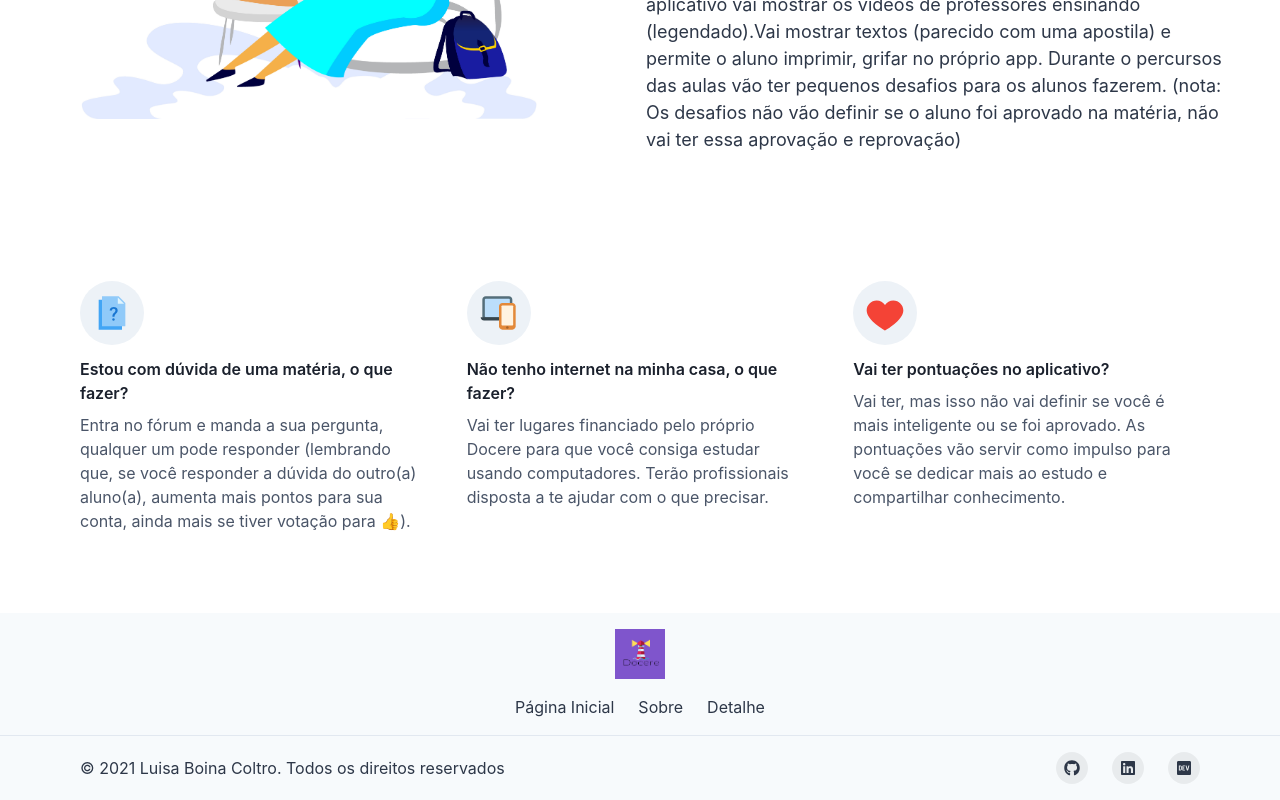
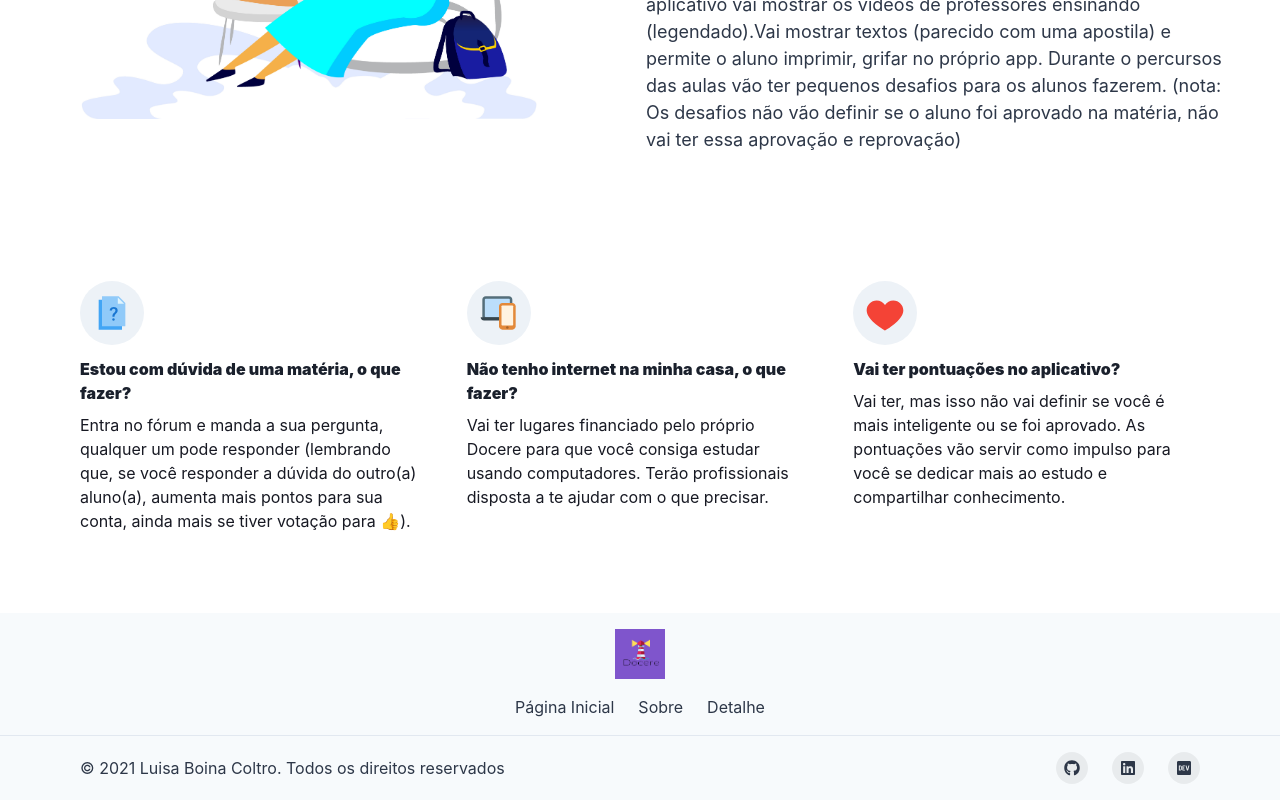
Before and after one commit to LuhBC-pixel/Docere, a Next.js app: page / in a window 1280 px wide. Shown: the part 1180-1980 px from the top of the page. Built offline with nearby package versions, Linux system fonts and the light colour scheme.

Commit message:
fix color of details

```diff
--- /dev/null
+++ b/src/components/DetailsText.tsx
@@ -0,0 +1,31 @@
+import { ReactElement } from 'react';
+import { Text, Stack, Flex, useColorModeValue } from '@chakra-ui/react';
+
+interface DetailsProps {
+  title: string;
+  text: string;
+  icon: ReactElement;
+}
+
+const DetailsText = ({ title, text, icon }: DetailsProps) => {
+  return (
+    <Stack>
+      <Flex
+        w={16}
+        h={16}
+        align={'center'}
+        justify={'center'}
+        color={'white'}
+        rounded={'full'}
+        bg={'gray.100'}
+        mb={1}
+      >
+        {icon}
+      </Flex>
+      <Text fontWeight={900}>{title}</Text>
+      <Text color={useColorModeValue('gray.900', 'white')}>{text}</Text>
+    </Stack>
+  );
+};
+
+export default DetailsText;
--- a/src/pages/_Details.tsx
+++ b/src/pages/_Details.tsx
@@ -1,33 +1,6 @@
-import { ReactElement } from 'react';
-import { Box, SimpleGrid, Icon, Text, Stack, Flex } from '@chakra-ui/react';
+import { Box, SimpleGrid, Icon } from '@chakra-ui/react';
 import { FcQuestions, FcMultipleDevices, FcLike } from 'react-icons/fc';
-
-interface DetailsProps {
-  title: string;
-  text: string;
-  icon: ReactElement;
-}
-
-const DetailsText = ({ title, text, icon }: DetailsProps) => {
-  return (
-    <Stack>
-      <Flex
-        w={16}
-        h={16}
-        align={'center'}
-        justify={'center'}
-        color={'white'}
-        rounded={'full'}
-        bg={'gray.100'}
-        mb={1}
-      >
-        {icon}
-      </Flex>
-      <Text fontWeight={600}>{title}</Text>
-      <Text color={'gray.600'}>{text}</Text>
-    </Stack>
-  );
-};
+import DetailsText from '../components/DetailsText';
 
 const Details = () => {
   return (
```
